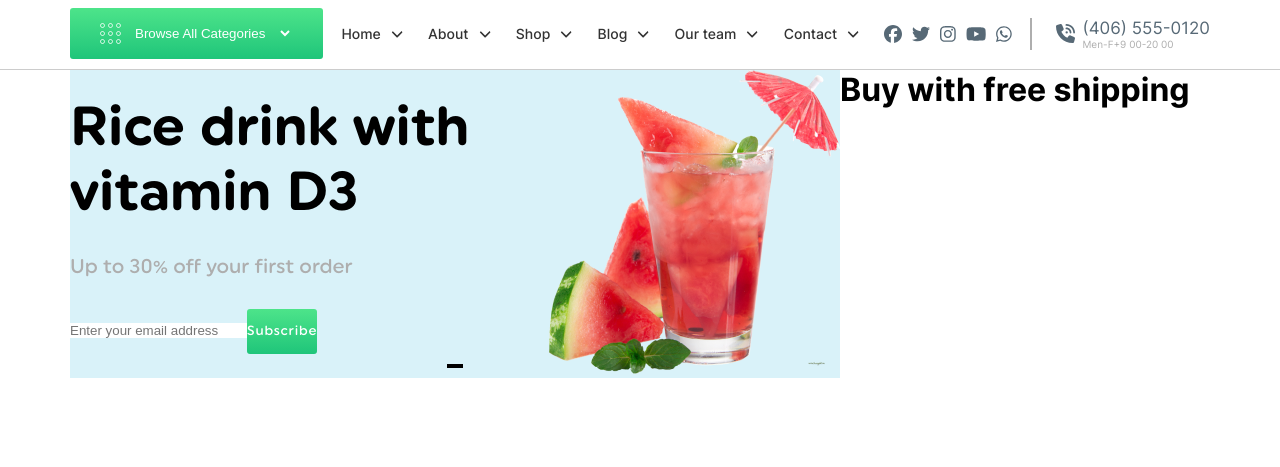
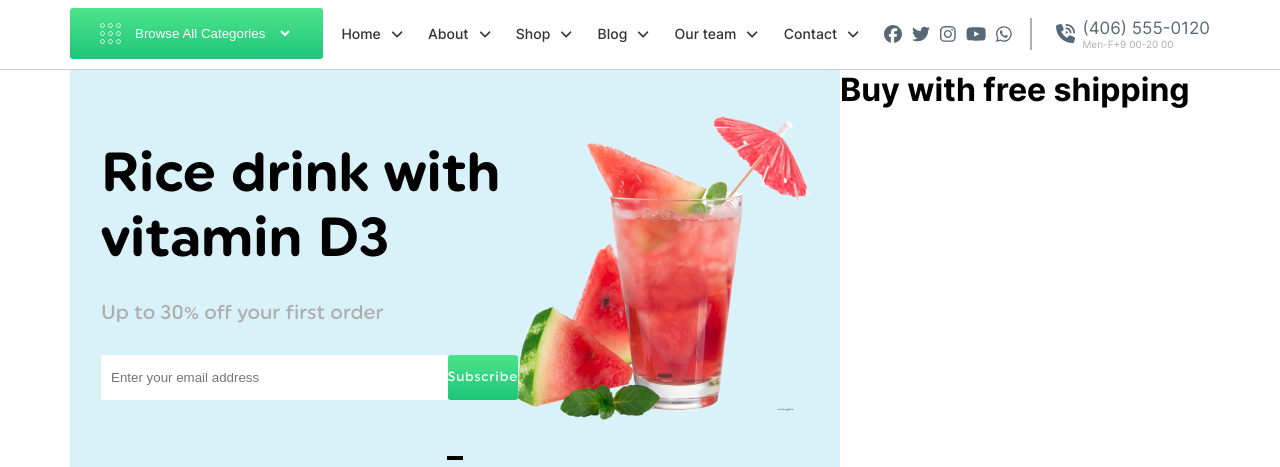
Before and after one commit to Azamatmasharipov707/vue-nolorn, a Vue app: page / in a window 1280 px wide. Shown: the part 367-834 px from the top of the page. Before the commit the page ends 800 px from the top, so only its background shows below. Built offline with nearby package versions, Linux system fonts and the light colour scheme.

Commit message:
slidar star....

```diff
--- a/src/components/Header.vue
+++ b/src/components/Header.vue
@@ -52,9 +52,10 @@ export default {
         display: flex;
         .header__carousel {
             max-width: 770px;
+            background: #D9F2F9;
             width: 100%;
+            padding: 46px 31px;
             .header__carousel-slide {
-                background: #D9F2F9;
                 .header__carousel-content {
                     font-family: var(--f_Uniform);
                     text-align: start;
@@ -67,6 +68,16 @@ export default {
                         color: var(--icon-1);
                         margin: 30px 0;
                     }
+                    .header__carousel-input {
+                        max-width: 417px;
+                        width: 100%;
+                        display: flex;
+                        justify-content: space-between;
+                        input {
+                            width: 100%;
+                            padding-left: 10px;
+                        }
+                    }
                 }
             }
         }
```
